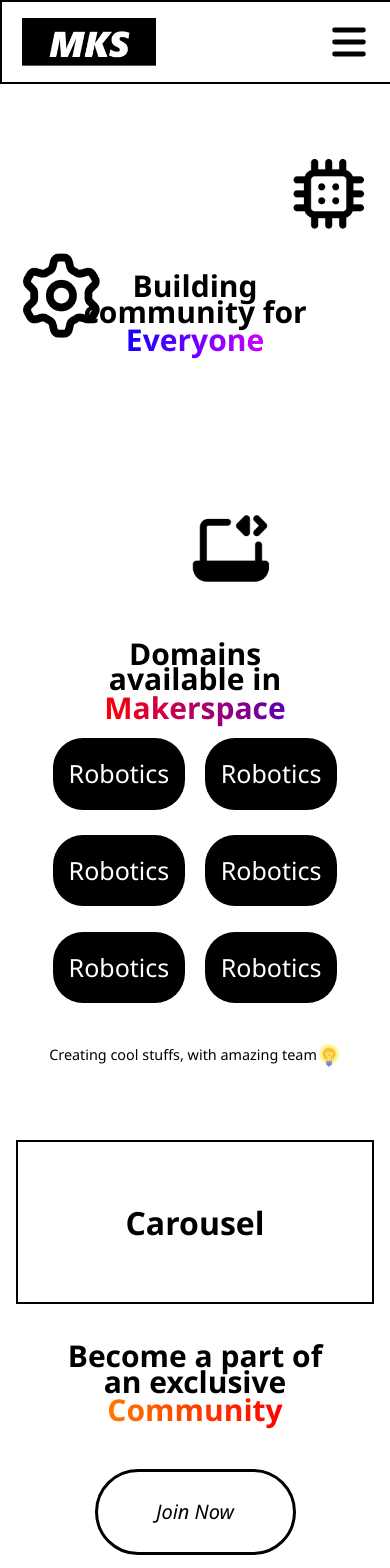
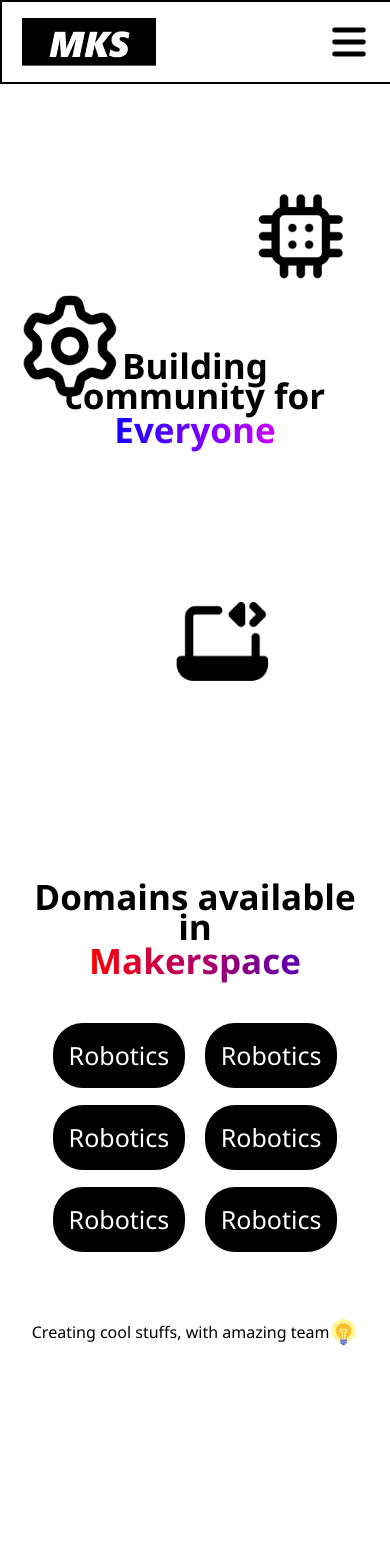
Before and after one commit to ju-makerspace/mks-website, a React (Create React App) app in the folder frontend/: page / in a window 390 px wide. Shown: the top 1568 px of the page. Built offline with nearby package versions, Linux system fonts and the light colour scheme; the HTML template or start-up script is replaced by a standard one.

Commit message:
updated UI of home page: mobile version

```diff
--- a/frontend/src/styles/desktop/home/Community.css
+++ b/frontend/src/styles/desktop/home/Community.css
@@ -125,9 +125,10 @@
 @media all and (max-width: 481px) {
   .community-text {
     /* font-size: 60px; */
-    margin: auto;
-    padding: 0 15%;
-    font-size: 30px;
+    margin: 0 auto;
+    margin-top: 10%;
+    padding: 0 5%;
+    font-size: 35px;
     line-height: 85%;
   }
 
--- a/frontend/src/styles/desktop/home/Domain.css
+++ b/frontend/src/styles/desktop/home/Domain.css
@@ -192,9 +192,9 @@
 /* smaller phones: 480px */
 @media all and (max-width: 481px) {
     .domain-text {
-        margin: auto;
-        padding: 0 15%;
-        font-size: 30px;
+        margin: 0 auto;
+        padding: 0 5%;
+        font-size: 35px;
         line-height: 85%;
     }
 
@@ -204,24 +204,25 @@
     }
 
     .domain_list {
-        margin: 2.5px auto;
         grid-template-columns: repeat(2, 1fr);
         column-gap: 5vw;
-        row-gap: 3vh;
+        row-gap: 2vh;
+        margin: 8% auto;
     }
 
     .domain_item {
-        padding: 0.2rem 1rem;
+        padding: 0 1rem;
         border-radius: 30px;
         font-size: 25px;
     }
 
     .domain_desc {
-        font-size: 0.9rem;
+        font-size: 1rem;
         margin-top: 2px;
+        margin-bottom: 25vh;
     }
 
     .domain_desc img {
-        height: 1.5rem;
+        height: 1.8rem;
     }
 }
--- a/frontend/src/styles/desktop/home/Hero.css
+++ b/frontend/src/styles/desktop/home/Hero.css
@@ -174,9 +174,10 @@
 /* smaller phones: 480px */
 @media all and (max-width: 481px) {
   .hero-text {
-    margin: 70% auto;
-    padding: 0 15%;
-    font-size: 30px;
+    margin-top: 90%;
+    margin-bottom: 50vh;
+    padding: 0 5%;
+    font-size: 35px;
     line-height: 85%;
   }
 
@@ -186,19 +187,19 @@
   }
 
   .gear {
-    height: 10vh;
-    top: 30%;
+    height: 12vh;
+    top: 35%;
   }
 
   .chip {
-    height: 10vh;
-    top: 18%;
-    right: 5%;
+    height: 12vh;
+    top: 22%;
+    right: 10%;
   }
 
   .laptop {
-    height: 10vh;
+    height: 12vh;
     right: 30%;
-    top: 60%;
+    top: 70%;
   }
 }
```
